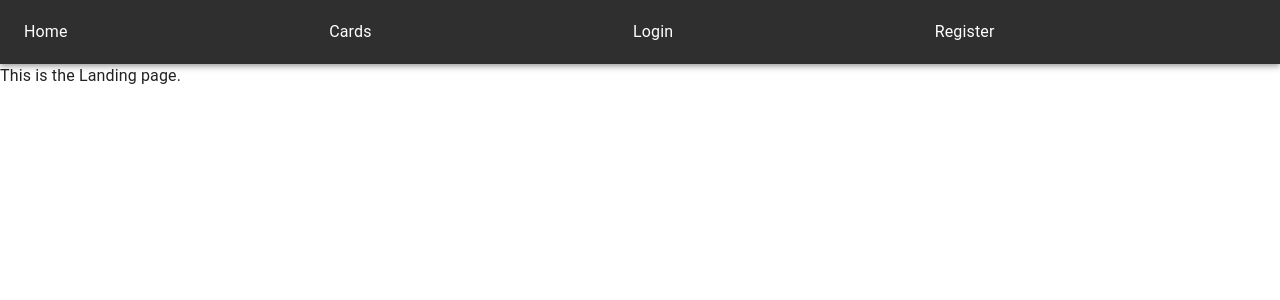
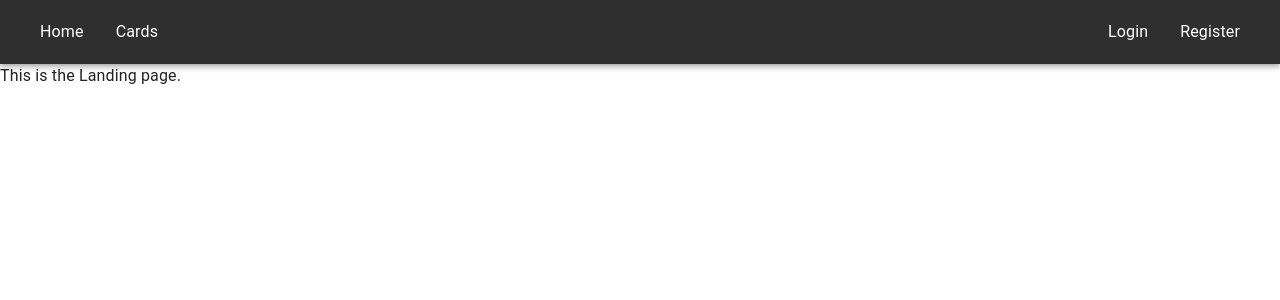
Before and after one commit to allen-nagtalon/triadtracker, a React (Create React App) app in the folder client/: page / in a window 1280 px wide. Shown: the top 300 px of the page. Built offline with nearby package versions, Linux system fonts and the light colour scheme.

Commit message:
Styled Navbar with proper spacing

```diff
--- a/client/src/components/NavBar/NavBar.js
+++ b/client/src/components/NavBar/NavBar.js
@@ -15,22 +15,41 @@ const NavBar = props => {
     >
       <AppBar position='static'>
         <Toolbar>
-          <Typography component='div' sx={{ flexGrow: 1 }}>
+          <Box
+            sx={{
+              flexGrow: 1,
+              display: 'inline-flex'
+            }}
+          >
+            <Typography
+              component='div'
+              sx={{ mx: 2 }}
+            >
               <Link href='/' color='inherit' underline='none'>
                 Home
               </Link>
             </Typography>
-          <Typography component='div' sx={{ flexGrow: 1 }}>
+            <Typography
+              component='div'
+              sx={{ mx: 2 }}
+            >
               <Link href='/cards' color='inherit' underline='none'>
                 Cards
               </Link>
             </Typography>
-          <Typography component='div' sx={{ flexGrow: 1 }}>
+          </Box>
+          <Typography
+            component='div'
+            sx={{ mx: 2 }}
+          >
             <Link href='/login' color='inherit' underline='none'>
               Login
             </Link>
           </Typography>
-          <Typography component='div' sx={{ flexGrow: 1 }}>
+          <Typography
+            component='div'
+            sx={{ mx: 2 }}
+          >
             <Link href='/register' color='inherit' underline='none'>
               Register
             </Link>
```
Lines whose indentation alone changed are shown as unchanged.
